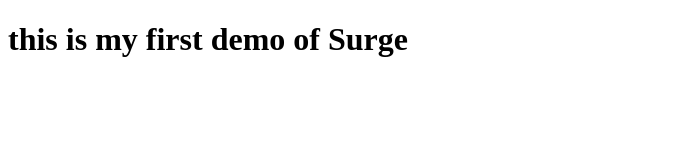
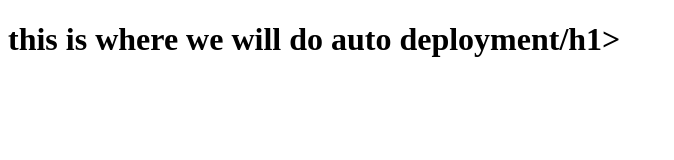
Before and after one commit to ha5aan/Bootcamp, a plain HTML site: page index.html in a window 1280 px wide. Shown: the whole page, without its empty margins (0-674 px from the left). Drawn offline with Linux system fonts and the light colour scheme.

Commit message:
Update index.html
now using automation

```diff
--- a/index.html
+++ b/index.html
@@ -6,6 +6,6 @@
     <title>Bootcamp 2020</title>
 </head>
 <body>
-    <h1>this is my first demo of Surge</h1>
+    <h1>this is where we will do auto deployment/h1>
 </body>
 </html>
```
